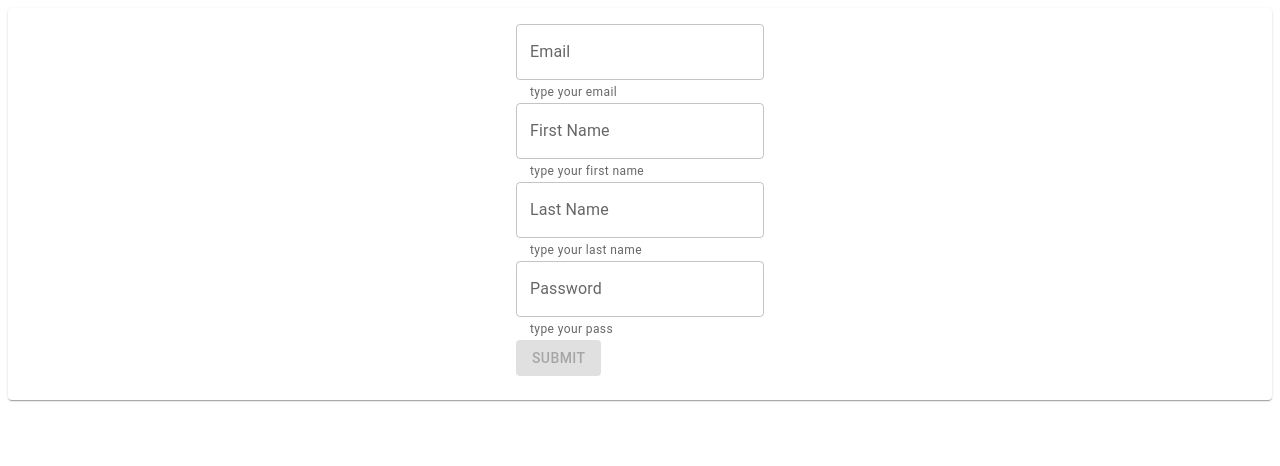
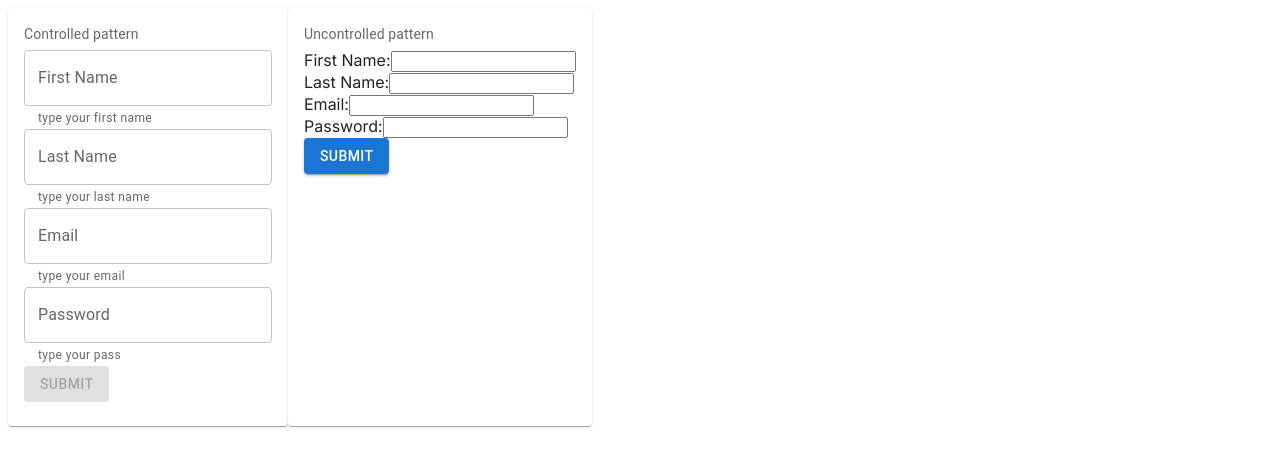
Before and after one commit to mhorbatenko/react-hw-04, a Next.js app: page / in a window 1280 px wide. Shown: the top 466 px of the page. Built offline with nearby package versions, Linux system fonts and the light colour scheme.

Commit message:
add uncontorlled pattern

```diff
--- /dev/null
+++ b/src/components/controlledForm.js
@@ -0,0 +1,64 @@
+import { Button } from '@mui/material';
+import EmailFormInput from './emailFormInput';
+import FirstNameFormInput from './firstNameFormInput';
+import LastNameFormInput from './lastNameFormInput';
+import PasswordFormInput from './passwordFormInput';
+import {Card, CardContent, Typography} from '@mui/material';
+import {Grid} from '@mui/material';
+import { useState } from 'react';
+
+
+export default function ControlledForm () {
+
+    const [userData, setUserData] = useState(
+        {
+            'firstName': '',
+            'lastName': '',
+            'email': '',
+            'password': ''
+        }
+    )
+
+    const [isFirstNameValid, setFirstNameValid] = useState(false)
+    const [isLastNameValid, setLastnameValid] = useState(false)
+    const [isEmailValid, setEmailValid] = useState(false)
+    const [isPasswordValid, setPasswordValid] = useState(false)
+
+    const handleUserData = (event) => {
+        setUserData((prevState) => ({
+            ...prevState,
+            [event.target.name]: event.target.value
+        }))
+    }
+
+    const inputsValidationState = [isFirstNameValid, isLastNameValid, isEmailValid, isPasswordValid]
+
+
+    const isSubmitAllowedCheck = (inputValidationState) => inputValidationState === true;
+    const isSubmitAllowed = inputsValidationState.every(isSubmitAllowedCheck)
+
+    return (
+        <Card>
+            <CardContent>
+            <Typography sx={{ fontSize: 14 }} color="text.secondary" gutterBottom>
+                    Controlled pattern
+                    </Typography>
+                <Grid item>
+                    <FirstNameFormInput validationHandler={setFirstNameValid} isInputValid={isFirstNameValid}/>
+                </Grid>
+                <Grid item>
+                    <LastNameFormInput validationHandler={setLastnameValid} isInputValid={isLastNameValid}/>
+                </Grid>
+                <Grid item>
+                    <EmailFormInput validationHandler={setEmailValid} isInputValid={isEmailValid}/>
+                </Grid>
+                <Grid item>
+                    <PasswordFormInput validationHandler={setPasswordValid} isInputValid={isPasswordValid}/>
+                </Grid>
+                <Grid item>
+                    <Button disabled={!isSubmitAllowed} variant='contained' onClick={handleUserData}>Submit</Button>
+                </Grid>
+            </CardContent>
+        </Card>
+    )
+}
--- a/src/components/firstNameFormInput.js
+++ b/src/components/firstNameFormInput.js
@@ -3,7 +3,7 @@ import TextField from '@mui/material/TextField';
 
 
 import { isFirstNamePassValidation } from '@/utils/validation';
-import { useState } from 'react';
+import { useState, useRef } from 'react';
 
 
 
@@ -20,6 +20,9 @@ export default function FirstNameFormInput({validationHandler, isInputValid}) {
         )
     }
 
+    const nameFieldRef = useRef();
+
+    console.log(nameFieldRef)
     return (
         <>
         {
@@ -31,6 +34,7 @@ export default function FirstNameFormInput({validationHandler, isInputValid}) {
                 helperText='type your first name'
                 onChange={handleFirstName}
                 error={false}>
+                ref={nameFieldRef}
             </TextField>
             :
             <TextField
--- a/src/components/form.js
+++ b/src/components/form.js
@@ -1,70 +1,16 @@
 "use client"
-// import Box from '@mui/material/Box';
-// import TextField from '@mui/material/TextField';
-import { Button } from '@mui/material';
-// import { memo, useState } from 'react';
 
-import EmailFormInput from './emailFormInput';
-import FirstNameFormInput from './firstNameFormInput';
-import LastNameFormInput from './lastNameFormInput';
-import PasswordFormInput from './passwordFormInput';
-import {Card, CardContent} from '@mui/material';
 import {Grid} from '@mui/material';
-import { useState } from 'react';
+import ControlledForm from './controlledForm';
+import UncontrolledForm from './uncontrolledForm';
+
 
 const Form = () => {
-
-    const [userData, setUserData] = useState(
-        {
-            'firstName': '',
-            'lastName': '',
-            'email': '',
-            'password': ''
-        }
-    )
-
-    const [isFirstNameValid, setFirstNameValid] = useState(false)
-    const [isLastNameValid, setLastnameValid] = useState(false)
-    const [isEmailValid, setEmailValid] = useState(false)
-    const [isPasswordValid, setPasswordValid] = useState(false)
-
-    const handleUserData = (event) => {
-        setUserData((prevState) => ({
-            ...prevState,
-            [event.target.name]: event.target.value
-        }))
-    }
-
-    const inputsValidationState = [isFirstNameValid, isLastNameValid, isEmailValid, isPasswordValid]
-
-
-    const isSubmitAllowedCheck = (inputValidationState) => inputValidationState === true;
-    const isSubmitAllowed = inputsValidationState.every(isSubmitAllowedCheck)
-
     return (
-        <Card variant='elevation'>
-        <CardContent>
-            <Grid container direction="row" justifyContent="center" alignItems="center">
-            <form>
-                <Grid item>
-                    <EmailFormInput validationHandler={setEmailValid} isInputValid={isEmailValid}/>
-                </Grid>
-                <Grid item>
-                    <FirstNameFormInput validationHandler={setFirstNameValid} isInputValid={isFirstNameValid}/>
-                </Grid>
-                <Grid item>
-                    <LastNameFormInput validationHandler={setLastnameValid} isInputValid={isLastNameValid}/>
-                </Grid>
-                  <Grid item>
-                    <PasswordFormInput validationHandler={setPasswordValid} isInputValid={isPasswordValid}/>
-                </Grid>
-                <Grid item>
-                    <Button disabled={!isSubmitAllowed} variant='contained' onClick={handleUserData}>Submit</Button>
-                </Grid>
-            </form>
-            </Grid>
-            </CardContent>
-        </Card>
+        <Grid container>
+            <ControlledForm></ControlledForm>
+            <UncontrolledForm></UncontrolledForm>
+        </Grid>
     )
 }
 
--- a/src/components/passwordFormInput.js
+++ b/src/components/passwordFormInput.js
@@ -4,7 +4,7 @@ import { isPasswordPassValidation } from "@/utils/validation"
 import { useState } from "react"
 
 
-export  default function PasswordFormInput({validationHandler, isInputValid}) {
+export default function PasswordFormInput({validationHandler, isInputValid}) {
 
     const [password, setPassword] = useState('')
 
--- /dev/null
+++ b/src/components/uncontrolledForm.js
@@ -0,0 +1,124 @@
+import { Button } from '@mui/material';
+import EmailFormInput from './emailFormInput';
+import FirstNameFormInput from './firstNameFormInput';
+import LastNameFormInput from './lastNameFormInput';
+import PasswordFormInput from './passwordFormInput';
+
+import { isFirstNamePassValidation } from '@/utils/validation';
+import {Card, CardContent, Typography} from '@mui/material';
+import {Grid} from '@mui/material';
+import { useState, useRef } from 'react';
+
+export default function UncontrolledForm () {
+
+    const [userData, setUserData] = useState(
+        {
+            'firstName': '',
+            'lastName': '',
+            'email': '',
+            'password': ''
+        }
+    )
+
+    const [isFirstNameValid, setFirstNameValid] = useState(false)
+    const [isLastNameValid, setLastnameValid] = useState(false)
+    const [isEmailValid, setEmailValid] = useState(false)
+    const [isPasswordValid, setPasswordValid] = useState(false)
+
+    const handleUserData = (event) => {
+        setUserData((prevState) => ({
+            ...prevState,
+            [event.target.name]: event.target.value
+        }))
+    }
+
+    const inputsValidationState = [isFirstNameValid, isLastNameValid, isEmailValid, isPasswordValid]
+
+
+    const isSubmitAllowedCheck = (inputValidationState) => inputValidationState === true;
+    const isSubmitAllowed = inputsValidationState.every(isSubmitAllowedCheck)
+
+
+    const firstNameRef = useRef();
+
+    const [validationPassed, setValidationPassed] = useState(false)
+
+    const handleSubmit = () => {
+
+        if(isFirstNamePassValidation(firstNameRef.current.value)) {
+            setValidationPassed(true)
+            return
+        }
+        setValidationPassed(false)
+    }
+
+
+    return (
+        <>
+        <Card>
+            <CardContent>
+                <Typography
+                    sx={{ fontSize: 14 }}
+                    color="text.secondary"
+                    gutterBottom>Uncontrolled pattern
+                </Typography>
+                <form>
+                    <div>
+                        <label for='fname'>
+                            First Name:
+                            <input
+                                ref={firstNameRef}
+                                type='text'
+                                label='fname'
+                                name='firstName'
+                            ></input>
+                        </label>
+                    </div>
+                    <div>
+                        <label for='lname'>
+                            Last Name:
+                            <input
+                                type='text'
+                                label='lname'
+                            ></input>
+                        </label>
+                    </div>
+
+                    <div>
+                        <label for='email'>
+                            Email:
+                            <input
+                                type='email'
+                                label='email'
+                            ></input>
+                            </label>
+                    </div>
+
+                    <div>
+                        <label for='password'>
+                            Password:
+                            <input
+                                type='password'
+                                label='password'
+                            ></input>
+                        </label>
+                    </div>
+                </form>
+                <Grid item>
+                    <Button  variant='contained' onClick={handleSubmit}>Submit</Button>
+                </Grid>
+                    {
+                        validationPassed ?
+                        <Typography
+                            sx={{ fontSize: 14 }}
+                            color="text.secondary"
+                            gutterBottom>PASSED
+                        </Typography>
+                        : null
+                    }
+            </CardContent>
+        </Card>
+        </>
+    )
+
+}
```
